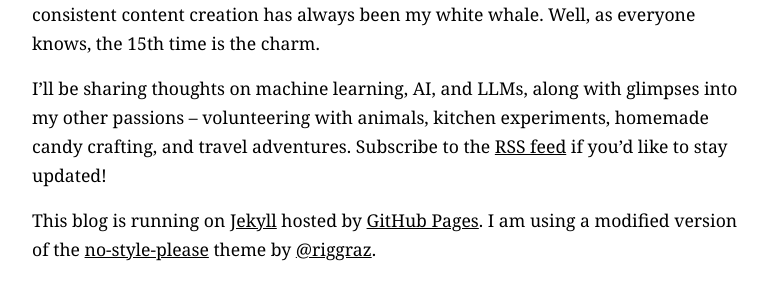
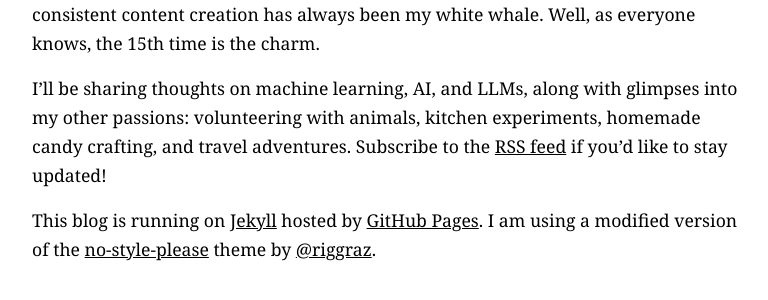
Before and after one commit to hipml/hipml.github.io, a Jekyll site: the page built from _posts/2025-03-04-about-this-blog.md, in a window 1280 px wide. Shown: the part 260-560 px from the top of the page, without its empty margins (248-1016 px from the left). Built offline with Jekyll 4.4.1, drawn with Linux system fonts in a browser that asks for light colours.

Commit message:
fixing typo

```diff
--- a/_posts/2025-03-04-about-this-blog.md
+++ b/_posts/2025-03-04-about-this-blog.md
@@ -5,6 +5,6 @@ category: meta
 
 Welcome to unamusings, my (roughly) fifteenth attempt at maintaining a technical blog. I've been building websites since the days of Angelfire and Geocities, but consistent content creation has always been my white whale. Well, as everyone knows, the 15th time is the charm.
 
-I'll be sharing thoughts on machine learning, AI, and LLMs, along with glimpses into my other passions -- volunteering with animals, kitchen experiments, homemade candy crafting, and travel adventures. Subscribe to the [RSS feed](https://hipml.github.io/feed.xml) if you'd like to stay updated!
+I'll be sharing thoughts on machine learning, AI, and LLMs, along with glimpses into my other passions: volunteering with animals, kitchen experiments, homemade candy crafting, and travel adventures. Subscribe to the [RSS feed](https://hipml.github.io/feed.xml) if you'd like to stay updated!
 
 This blog is running on [Jekyll](https://jekyllrb.com/) hosted by [GitHub Pages](https://pages.github.com/). I am using a modified version of the [no-style-please](https://github.com/riggraz/no-style-please) theme by [@riggraz](https://github.com/riggraz).
```
